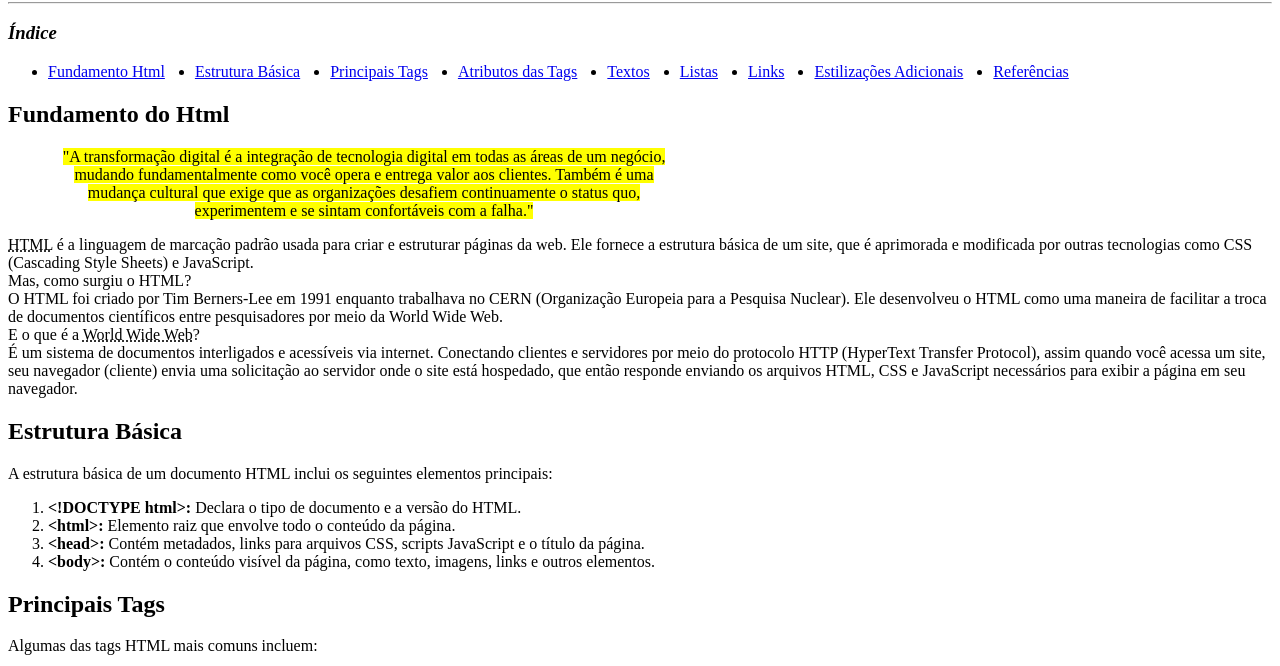
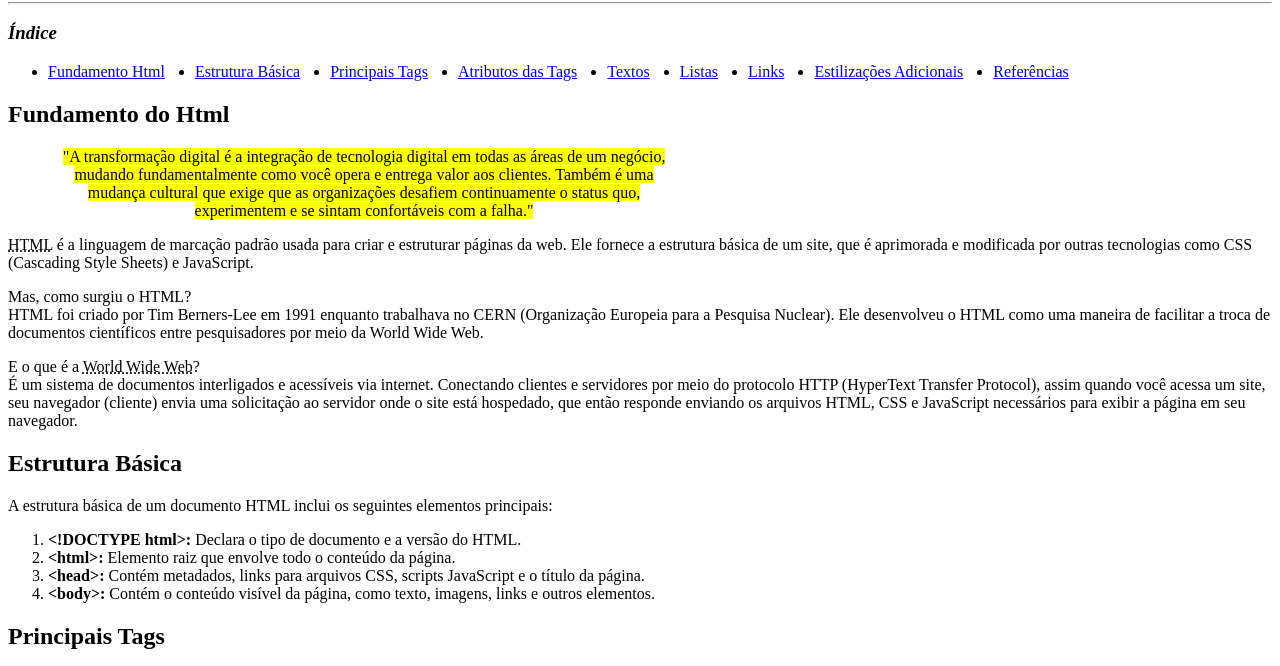
Before and after one commit to AlineNepomuceno/htmlprojeto, a plain HTML site: page PrimeiroProjeto/index.html in a window 1280 px wide. Shown: the part 85-751 px from the top of the page. Drawn offline with Linux system fonts and the light colour scheme.

Commit message:
configurado

```diff
--- a/PrimeiroProjeto/index.html
+++ b/PrimeiroProjeto/index.html
@@ -29,9 +29,13 @@
         <p>
             <abbr title="HyperText Markup Language"> HTML</abbr> é a linguagem de marcação padrão usada para criar e estruturar páginas da web.
             Ele fornece a estrutura básica de um site, que é aprimorada e modificada por outras tecnologias como CSS (Cascading Style Sheets) e JavaScript.
-            <br/>Mas, como surgiu o HTML?<br/> O HTML foi criado por Tim Berners-Lee em 1991 enquanto trabalhava no CERN (Organização Europeia para a Pesquisa Nuclear).
+
+        </p>
+        <p> Mas, como surgiu o HTML?</br> HTML foi criado por Tim Berners-Lee em 1991 enquanto trabalhava no CERN (Organização Europeia para a Pesquisa Nuclear).
             Ele desenvolveu o HTML como uma maneira de facilitar a troca de documentos científicos entre pesquisadores por meio da World Wide Web.
-            <br/>E o que é a <abbr title="WWW ou Web">World Wide Web</abbr>?<br/> É um sistema de documentos interligados e acessíveis via internet.
+        </p>
+        <p>
+            E o que é a <abbr title="WWW ou Web">World Wide Web</abbr>?<br/> É um sistema de documentos interligados e acessíveis via internet.
             Conectando clientes e servidores por meio do protocolo HTTP (HyperText Transfer Protocol), assim quando você acessa um site, seu navegador (cliente) envia uma solicitação ao servidor onde o site está hospedado,
             que então responde enviando os arquivos HTML, CSS e JavaScript necessários para exibir a página em seu navegador.
         </p>
@@ -74,7 +78,7 @@
             <li><strong>&lt;abbr&gt;:</strong> Define uma abreviação ou sigla.</li>
         </ul>
         <h2 id="lista"> Listas  </h2>
-        <p> Existem dois tipos principais de listas em HTML:</p>
+        <p> Existem dois tipos principais de listas em HTML :</p>
         <ul>
             <li><strong>Listas não ordenadas (&lt;ul&gt;):</strong> Usadas para itens que não têm uma ordem específica. Cada item da lista é definido com a tag &lt;li&gt;.</li>
             <li><strong>Listas ordenadas (&lt;ol&gt;):</strong> Usadas para itens que seguem uma sequência numérica ou alfabética. Cada item da lista também é definido com a tag &lt;li&gt;.</li>
```
